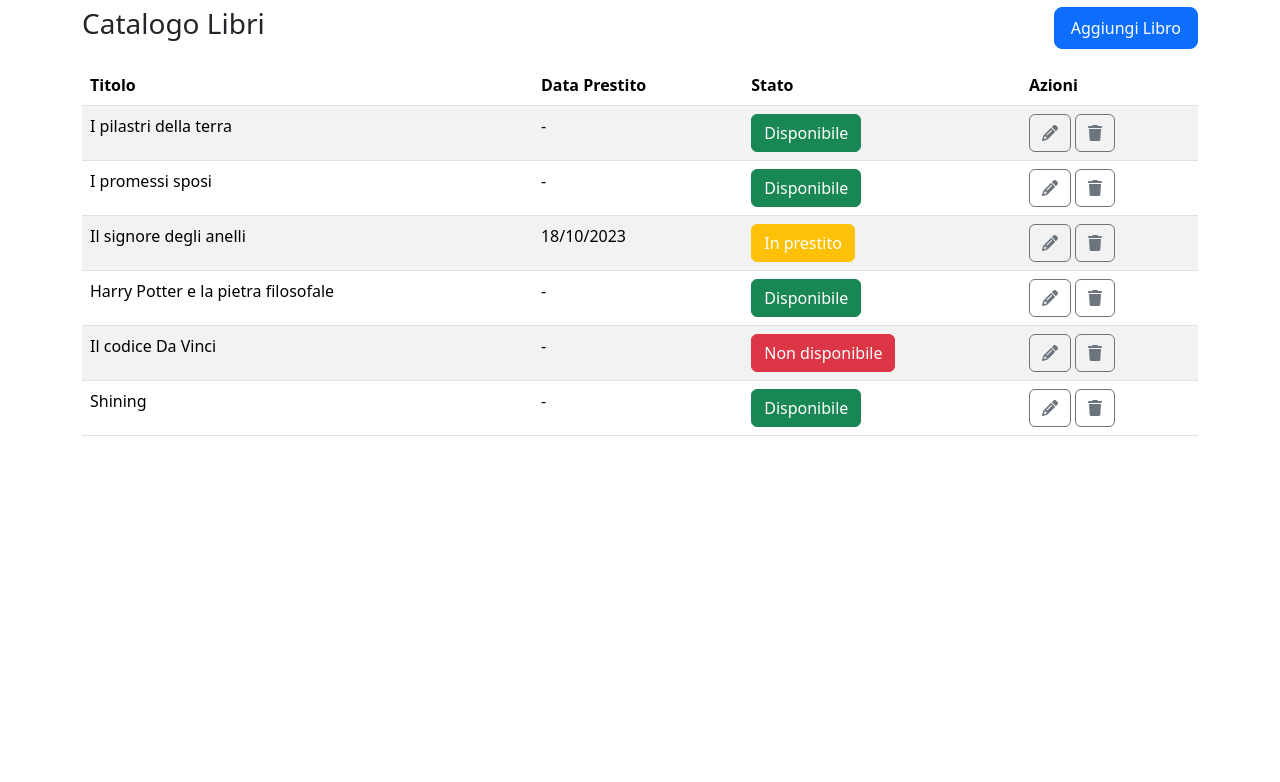
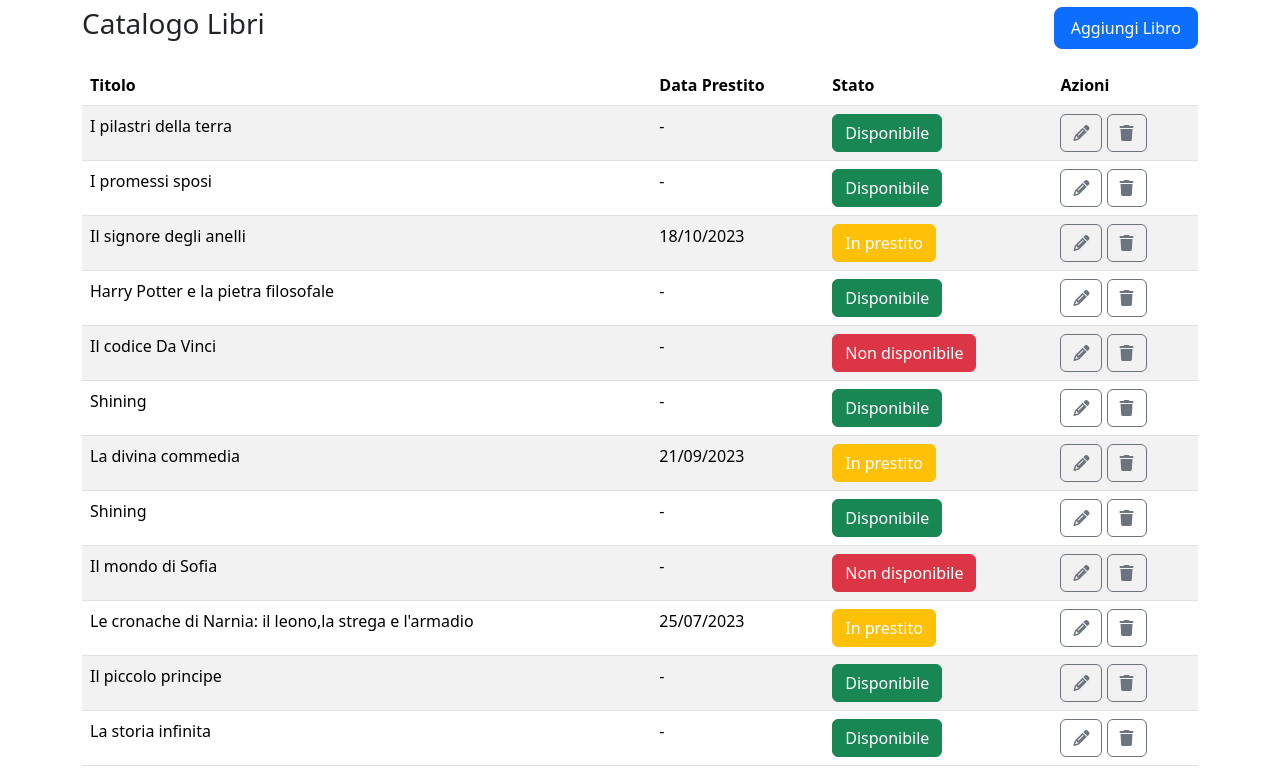
Before and after one commit to AriannaCristiani/html-css-bootstrap-dashboard, a plain HTML site: page index.html in a window 1280 px wide. Shown: the part 95-877 px from the top of the page. Before the commit the page ends 800 px from the top, so only its background shows below. Drawn offline with nearby package versions, Linux system fonts and the light colour scheme.

Commit message:
aggiunta ultime righe della colonna

```diff
--- a/index.css
+++ b/index.css
@@ -1,3 +1,3 @@
-.duck-logo {
+.my_duck-logo {
     width: 60px;
 }
--- a/index.html
+++ b/index.html
@@ -17,7 +17,7 @@
         <nav class="navbar navbar-expand-lg bg-dark" data-bs-theme="dark">
             <div class="container-fluid">
               <a class="navbar-brand" href="#">
-                <img class="duck-logo" src="img/duck.png" alt="duck-logo">
+                <img class="my_duck-logo" src="img/duck.png" alt="duck-logo">
               </a>
               <button class="navbar-toggler" type="button" data-bs-toggle="collapse" data-bs-target="#navbarNav" aria-controls="navbarNav" aria-expanded="false" aria-label="Toggle navigation">
                 <span class="navbar-toggler-icon"></span>
@@ -148,6 +148,90 @@
                 </td>
               </tr>
 
+              <tr>
+                <td scope="row">La divina commedia</td>
+                <td>21/09/2023</td>
+                <td><button type="button" class="btn btn-warning text-white">In prestito</button></td>
+                <td>
+                    <button type="button" class="btn btn-outline-secondary">
+                        <i class="fa-solid fa-pencil"></i>
+                    </button>
+                    <button type="button" class="btn btn-outline-secondary">
+                        <i class="fa-solid fa-trash"></i>
+                    </button>
+                </td>
+              </tr>
+
+              <tr>
+                <td scope="row">Shining</td>
+                <td>-</td>
+                <td><button type="button" class="btn btn-success">Disponibile</button></td>
+                <td>
+                    <button type="button" class="btn btn-outline-secondary">
+                        <i class="fa-solid fa-pencil"></i>
+                    </button>
+                    <button type="button" class="btn btn-outline-secondary">
+                        <i class="fa-solid fa-trash"></i>
+                    </button>
+                </td>
+              </tr>
+
+              <tr>
+                <td scope="row">Il mondo di Sofia</td>
+                <td>-</td>
+                <td><button type="button" class="btn btn-danger text-white">Non disponibile</button></td>
+                <td>
+                    <button type="button" class="btn btn-outline-secondary">
+                        <i class="fa-solid fa-pencil"></i>
+                    </button>
+                    <button type="button" class="btn btn-outline-secondary">
+                        <i class="fa-solid fa-trash"></i>
+                    </button>
+                </td>
+              </tr>
+
+              <tr>
+                <td scope="row">Le cronache di Narnia: il leono,la strega e l'armadio</td>
+                <td>25/07/2023</td>
+                <td><button type="button" class="btn btn-warning text-white">In prestito</button></td>
+                <td>
+                    <button type="button" class="btn btn-outline-secondary">
+                        <i class="fa-solid fa-pencil"></i>
+                    </button>
+                    <button type="button" class="btn btn-outline-secondary">
+                        <i class="fa-solid fa-trash"></i>
+                    </button>
+                </td>
+              </tr>
+
+              <tr>
+                <td scope="row">Il piccolo principe</td>
+                <td>-</td>
+                <td><button type="button" class="btn btn-success">Disponibile</button></td>
+                <td>
+                    <button type="button" class="btn btn-outline-secondary">
+                        <i class="fa-solid fa-pencil"></i>
+                    </button>
+                    <button type="button" class="btn btn-outline-secondary">
+                        <i class="fa-solid fa-trash"></i>
+                    </button>
+                </td>
+              </tr>
+
+              <tr>
+                <td scope="row">La storia infinita</td>
+                <td>-</td>
+                <td><button type="button" class="btn btn-success">Disponibile</button></td>
+                <td>
+                    <button type="button" class="btn btn-outline-secondary">
+                        <i class="fa-solid fa-pencil"></i>
+                    </button>
+                    <button type="button" class="btn btn-outline-secondary">
+                        <i class="fa-solid fa-trash"></i>
+                    </button>
+                </td>
+              </tr>
+
 
 
             </tbody>
```
